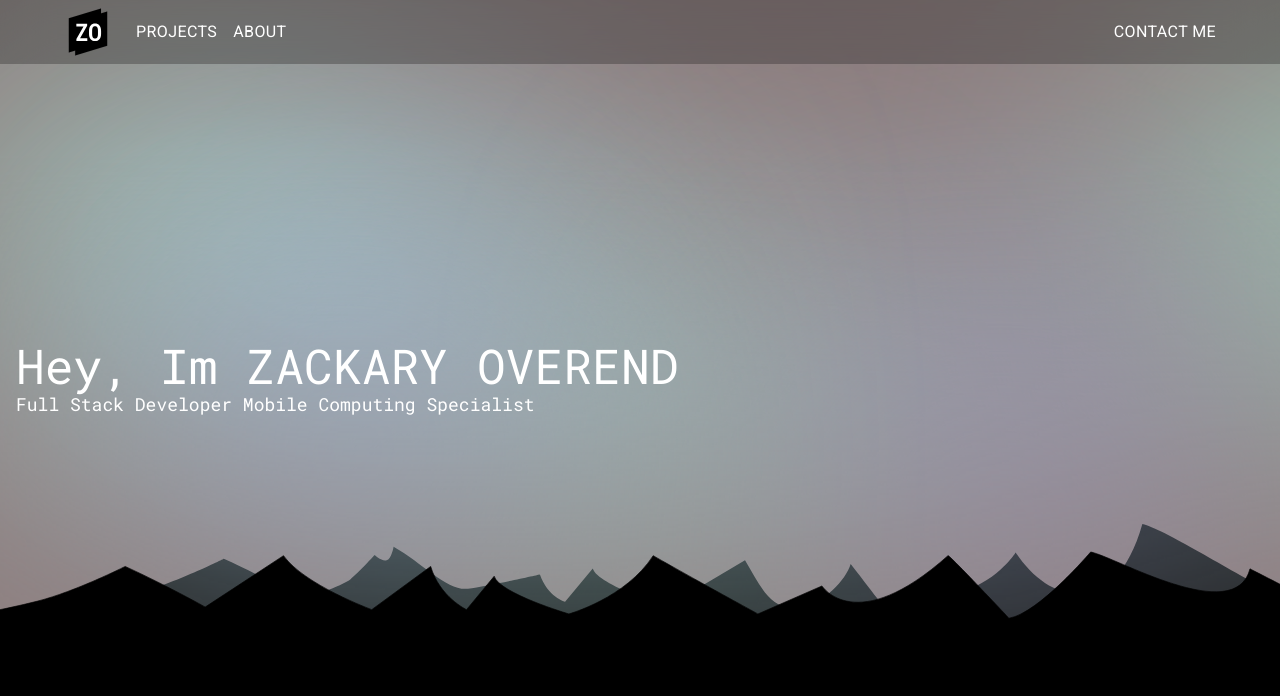
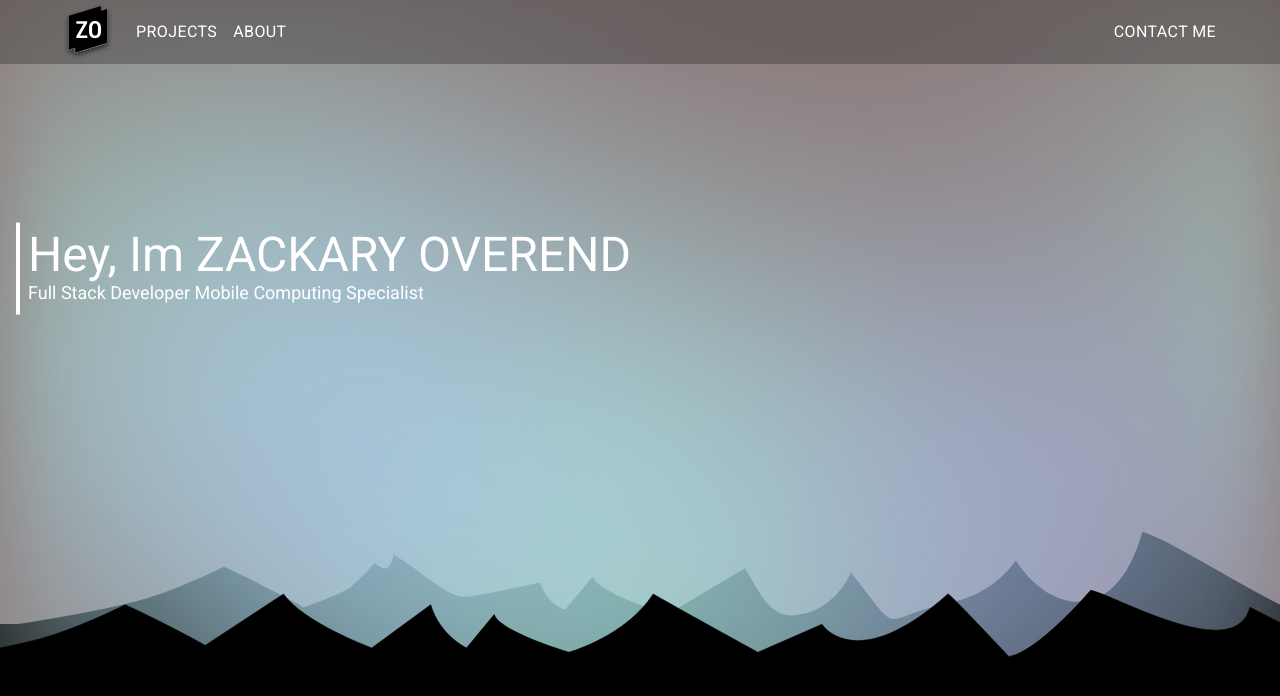
Before and after one commit to ZackOverend/web-portfolio-2025, a Next.js app: page / in a window 1280 px wide. Shown: the top 696 px of the page. Built offline with nearby package versions, Linux system fonts and the light colour scheme.

Commit message:
Updated logo, modified home page

```diff
--- a/src/app/globals.css
+++ b/src/app/globals.css
@@ -37,7 +37,7 @@
   font-size: x-large;
 }
 
-@layer utilities {
+/* @layer utilities {
   .mask-gradient {
     -webkit-mask-image: linear-gradient(to bottom, black 100%, rgba(0, 0, 0, 0.5) 60%, transparent 100%);
     mask-image: linear-gradient(to bottom, black 20%, rgba(0, 0, 0, 0.5) 60%, transparent 100%);
@@ -46,4 +46,4 @@
     -webkit-mask-size: cover;
     mask-size: cover;
   }
-}
+} */
--- a/src/components/hero-text.tsx
+++ b/src/components/hero-text.tsx
@@ -1,19 +1,19 @@
 "use client";
 
+import { useParallax } from "@/hooks/useParralax";
 // import Image from "next/image";
-import { motion, useTransform, useScroll } from "framer-motion";
+import { motion, useScroll } from "framer-motion";
+import { useRef } from "react";
 
 export default function HeroText() {
-  // Get the scroll position from Framer Motion
-  const { scrollY } = useScroll()
 
-
-  // Define a parallax range for the foreground mountains
-  const y = useTransform(scrollY, [0, 1000], ["0vh", "-30vh"]); // Moves 5% of the viewport height
+  const ref = useRef(null);
+  const { scrollYProgress } = useScroll({ target: ref });
+  const y = useParallax(scrollYProgress, 200);
 
   return (
     <motion.div
-    className="absolute inset-0 flex flex-wrap items-center justify-center sm:justify-start z-50 min-w-[75vw] px-4 pointer-events-none space-y-4"
+    className="absolute inset-0 flex flex-wrap items-center justify-center sm:justify-start z-50 min-w-[75vw] px-4 pointer-events-none space-y-4 "
     style={{y}}
     initial={{ opacity: 0}}
     animate={{ opacity: 1}}
@@ -22,11 +22,11 @@
       ease: "easeIn",
     }}
     >
-      <h1 className="text-2xl sm:text-5xl text-white text-center">
+      <div ref={ref} className="text-3xl sm:text-4xl md:text-5xl text-white text-center border-white border-l-4 p-2 will-change-scroll">
         Hey, Im ZACKARY OVEREND
-        <p className="text-lg text-left">Full Stack Developer
+        <p className="text-sm sm:text-md md:text-lg text-left">Full Stack Developer
         Mobile Computing Specialist</p>
-      </h1>
+      </div>
 
     </motion.div>
   );
--- a/src/components/mountains.tsx
+++ b/src/components/mountains.tsx
@@ -2,19 +2,20 @@
 
 import Image from "next/image";
 import { motion, useTransform, useScroll } from "framer-motion";
+import { useParallax } from "@/hooks/useParralax";
+import { useRef } from "react";
 
 export default function Mountains() {
   // Get the scroll position from Framer Motion
-  const { scrollY } = useScroll()
 
-
-  // Define a parallax range for the foreground mountains
-  const y = useTransform(scrollY, [0, 1000], ["0vh", "10vh"]); // Moves 5% of the viewport height
+  const ref = useRef(null);
+  const { scrollYProgress } = useScroll({ target: ref });
+  const y = useParallax(scrollYProgress, -25);
 
   return (
     <div className="relative w-full h-auto">
       {/* Back Mountain */}
-      <div className="absolute w-full bottom-4 left-0 -z-10 pb-12 pointer-events-none">
+      <div className="absolute w-full bottom-4 left-0 -z-10 -my-4 sm:pb-4 md:pb-8 lg:pb-14 pointer-events-none ">
         <Image
           src="/shapes/mountains-back.svg"
           alt="Mountains Back"
@@ -22,12 +23,13 @@
           height={320}
           className="w-full"
           priority
+          ref={ref}
         />
       </div>
 
       {/* Front Mountain with Parallax */}
       <motion.div
-        className="absolute bottom-0 w-full z-10 pointer-events-none" style={{y}}
+        className="absolute bottom-0 w-full z-10 pointer-events-none -my-8" style={{y}}
       >
         <Image
           src="/shapes/mountains-front.svg"
--- a/src/components/orbs.tsx
+++ b/src/components/orbs.tsx
@@ -41,7 +41,7 @@
 
 
   return (
-    <div ref={containerRef} className="mask-gradient relative w-full h-full overflow-hidden z-10">
+    <div ref={containerRef} className="mask-gradient relative w-full h-full overflow-hidden z-10 border-black/70 border-6 blur-2xl">
       <motion.div
         style={{y}}
       >
--- /dev/null
+++ b/src/hooks/useParralax.tsx
@@ -0,0 +1,7 @@
+"use client";
+
+import { useTransform, MotionValue } from "framer-motion";
+
+export function useParallax(value: MotionValue<number>, distance: number) {
+  return useTransform(value, [0, 1], [-distance, distance]);
+}
```
Also changed, not shown: public/images/logo.svg.
